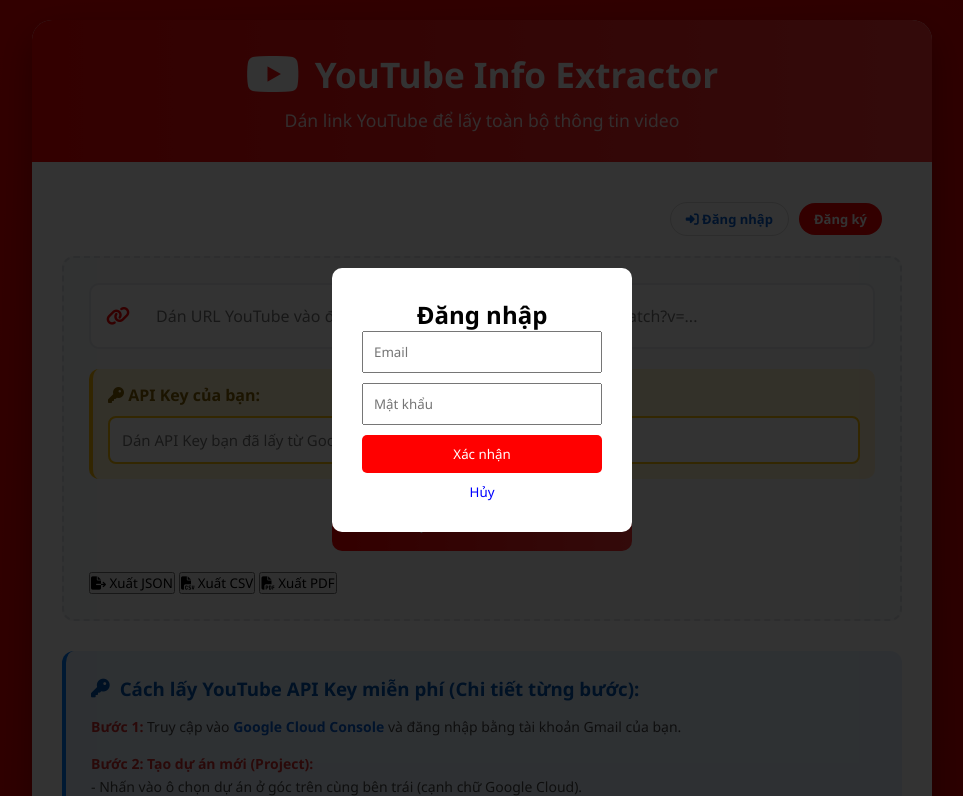
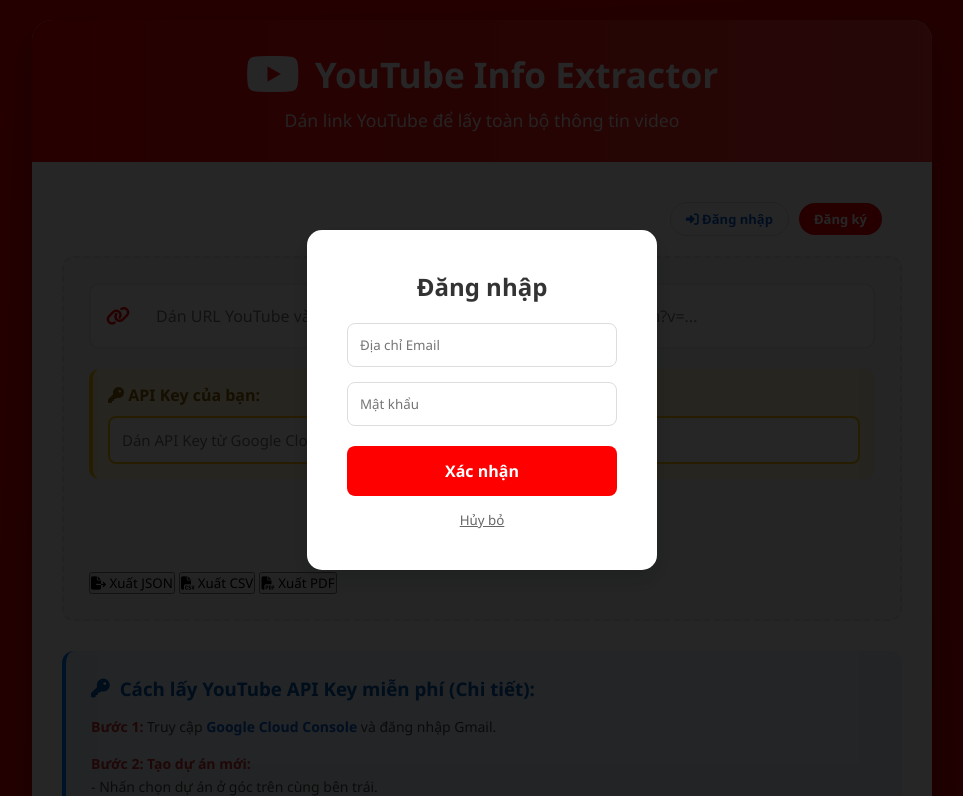
Before and after one commit to nyanvu919/youtube-extractor-backend, a website: page index.html in a window 1280 px wide. Both pictures are taken after a click on the button "Đăng nhập". Shown: the top 796 px of the page, without its empty margins (158-1121 px from the left). Drawn offline with nearby package versions, Linux system fonts and the light colour scheme.

Commit message:
Update index.html

```diff
--- a/index.html
+++ b/index.html
@@ -20,7 +20,8 @@
 
         <!-- MAIN CONTENT -->
         <div class="main">
-         <!-- ĐOẠN MỚI THAY THẾ -->
+
+            <!-- AUTH SECTION: Đăng nhập/Đăng ký/Email -->
             <div id="auth-wrapper" class="auth-wrapper">
                 <div id="user-logged-out" class="auth-group">
                     <button onclick="showAuthModal('login')" class="btn-auth btn-login">
@@ -42,16 +43,6 @@
                 </div>
             </div>
 
-<!-- Modal Đăng nhập/Đăng ký -->
-<div id="auth-modal" style="display:none; position:fixed; top:0; left:0; width:100%; height:100%; background:rgba(0,0,0,0.8); z-index:10000; justify-content:center; align-items:center;">
-    <div style="background:white; padding:30px; border-radius:10px; width:300px; text-align:center;">
-        <h2 id="modal-title">Đăng nhập</h2>
-        <input type="email" id="auth-email" placeholder="Email" style="width:100%; margin-bottom:10px; padding:10px;">
-        <input type="password" id="auth-password" placeholder="Mật khẩu" style="width:100%; margin-bottom:10px; padding:10px;">
-        <button id="auth-submit-btn" onclick="handleAuthSubmit()" style="width:100%; padding:10px; background:#ff0000; color:white; border:none; border-radius:5px; cursor:pointer;">Xác nhận</button>
-        <button onclick="document.getElementById('auth-modal').style.display='none'" style="margin-top:10px; background:none; border:none; color:blue; cursor:pointer;">Hủy</button>
-    </div>
-</div>
             <!-- INPUT SECTION -->
             <div class="input-section">
                 <div class="input-group">
@@ -65,7 +56,7 @@
                         <i class="fas fa-key"></i> API Key của bạn:
                     </label>
                     <input type="text" id="apiKey"
-                           placeholder="Dán API Key bạn đã lấy từ Google Cloud Console">
+                           placeholder="Dán API Key từ Google Cloud Console">
                 </div>
 
                 <button id="getInfoBtn" class="btn-primary">
@@ -85,7 +76,7 @@
                 </div>
             </div>
 
-            <!-- LOADING -->
+            <!-- LOADING SECTION -->
             <div id="loading" class="loading">
                 <div class="spinner"></div>
                 <p>Đang lấy thông tin từ YouTube...</p>
@@ -93,37 +84,38 @@
 
             <!-- RESULTS SECTION -->
             <div id="result" class="result">
-                <!-- Results will be displayed here by JavaScript -->
+                <!-- Dữ liệu sẽ được chèn vào đây bởi JavaScript -->
             </div>
 
-            <!-- INSTRUCTIONS -->
+            <!-- INSTRUCTIONS SECTION: Hướng dẫn lấy API chi tiết -->
             <div class="instructions">
-    <h3><i class="fas fa-key"></i> Cách lấy YouTube API Key miễn phí (Chi tiết từng bước):</h3>
+                <h3><i class="fas fa-key"></i> Cách lấy YouTube API Key miễn phí (Chi tiết):</h3>
                 <div class="step-guide">
-        <p><strong>Bước 1:</strong> Truy cập vào <a href="https://console.cloud.google.com/" target="_blank">Google Cloud Console</a> và đăng nhập bằng tài khoản Gmail của bạn.</p>
+                    <p><strong>Bước 1:</strong> Truy cập <a href="https://console.cloud.google.com/" target="_blank">Google Cloud Console</a> và đăng nhập Gmail.</p>
 
-        <p><strong>Bước 2: Tạo dự án mới (Project):</strong>
-            <br> - Nhấn vào ô chọn dự án ở góc trên cùng bên trái (cạnh chữ Google Cloud).
-            <br> - Chọn <b>"New Project"</b> (Dự án mới), đặt tên bất kỳ (ví dụ: <i>YoutubeTool</i>) và nhấn <b>"Create"</b>.
+                    <p><strong>Bước 2: Tạo dự án mới:</strong>
+                        <br> - Nhấn chọn dự án ở góc trên cùng bên trái.
+                        <br> - Chọn <b>"New Project"</b>, đặt tên bất kỳ và nhấn <b>"Create"</b>.
                     </p>
 
-        <p><strong>Bước 3: Kích hoạt YouTube API:</strong>
-            <br> - Tại thanh tìm kiếm trên cùng, gõ chữ <b>"YouTube Data API v3"</b>.
-            <br> - Chọn kết quả hiện ra và nhấn nút xanh <b>"ENABLE"</b> (Bật).
+                    <p><strong>Bước 3: Bật YouTube API:</strong>
+                        <br> - Tìm kiếm <b>"YouTube Data API v3"</b> trên thanh tìm kiếm.
+                        <br> - Chọn kết quả và nhấn nút xanh <b>"ENABLE"</b>.
                     </p>
 
-        <p><strong>Bước 4: Tạo mã API Key:</strong>
-            <br> - Ở menu bên trái, chọn mục <b>"Credentials"</b> (Thông tin xác thực).
-            <br> - Nhấn vào nút <b>"+ CREATE CREDENTIALS"</b> ở trên cùng và chọn <b>"API key"</b>.
+                    <p><strong>Bước 4: Tạo mã Key:</strong>
+                        <br> - Vào mục <b>"Credentials"</b> ở menu bên trái.
+                        <br> - Nhấn <b>"+ CREATE CREDENTIALS"</b> -> chọn <b>"API key"</b>.
                     </p>
 
-        <p><strong>Bước 5: Copy và Sử dụng:</strong>
-            <br> - Một ô cửa sổ hiện ra chứa mã API (bắt đầu bằng chữ <i>AIza...</i>). Hãy copy mã này và dán vào ô nhập ở trên để bắt đầu sử dụng.
+                    <p><strong>Bước 5: Hoàn tất:</strong>
+                        <br> - Copy mã <i>AIza...</i> hiện ra và dán vào ô nhập phía trên.
                     </p>
                 </div>
 
-    <div class="api-note" style="background: #fff3e0; border-left: 4px solid #ff9800; padding: 15px; margin-top: 20px; font-size: 13px; color: #6d4c41; border-radius: 4px;">
-        <i class="fas fa-info-circle"></i> <b>Lưu ý quan trọng:</b> Google cung cấp hạn mức miễn phí rất lớn (10.000 đơn vị/ngày). Nếu bạn dùng hết, hãy tạo thêm Key mới hoặc chờ sau 24h để hệ thống tự động reset.
+                <div class="api-note" style="background: #fff3e0; border-left: 4px solid #ff9800; padding: 15px; margin-top: 20px; font-size: 13px; color: #6d4c41; border-radius: 8px;">
+                    <i class="fas fa-info-circle"></i> <b>Lưu ý:</b> Google cung cấp 10.000 đơn vị miễn phí mỗi ngày. Nếu hết, hãy tạo Key mới hoặc chờ 24h để reset.
+                </div>
             </div>
         </div>
 
@@ -132,9 +124,20 @@
             <p>© 2024 YouTube Info Extractor - Công cụ sử dụng YouTube Data API v3</p>
             <p class="warning">
                 <i class="fas fa-exclamation-triangle"></i>
-                <strong>Lưu ý quan trọng:</strong> Không chia sẻ API Key với người khác. Giới hạn 10,000 requests/ngày miễn phí.
+                <strong>Lưu ý:</strong> Không chia sẻ API Key với người khác để đảm bảo bảo mật.
             </p>
         </footer>
+    </div>
+
+    <!-- AUTH MODAL: Đăng nhập / Đăng ký -->
+    <div id="auth-modal" style="display:none; position:fixed; top:0; left:0; width:100%; height:100%; background:rgba(0,0,0,0.85); z-index:10000; justify-content:center; align-items:center;">
+        <div style="background:white; padding:40px; border-radius:15px; width:350px; text-align:center; box-shadow: 0 10px 25px rgba(0,0,0,0.2);">
+            <h2 id="modal-title" style="margin-bottom:20px; color:#333;">Đăng nhập</h2>
+            <input type="email" id="auth-email" placeholder="Địa chỉ Email" style="width:100%; margin-bottom:15px; padding:12px; border:1px solid #ddd; border-radius:8px;">
+            <input type="password" id="auth-password" placeholder="Mật khẩu" style="width:100%; margin-bottom:20px; padding:12px; border:1px solid #ddd; border-radius:8px;">
+            <button id="auth-submit-btn" onclick="handleAuthSubmit()" style="width:100%; padding:14px; background:#ff0000; color:white; border:none; border-radius:8px; font-weight:bold; cursor:pointer; font-size:16px;">Xác nhận</button>
+            <button onclick="document.getElementById('auth-modal').style.display='none'" style="margin-top:15px; background:none; border:none; color:#666; text-decoration:underline; cursor:pointer;">Hủy bỏ</button>
+        </div>
     </div>
 
     <!-- JavaScript Files -->
```
Lines whose indentation alone changed are shown as unchanged.
